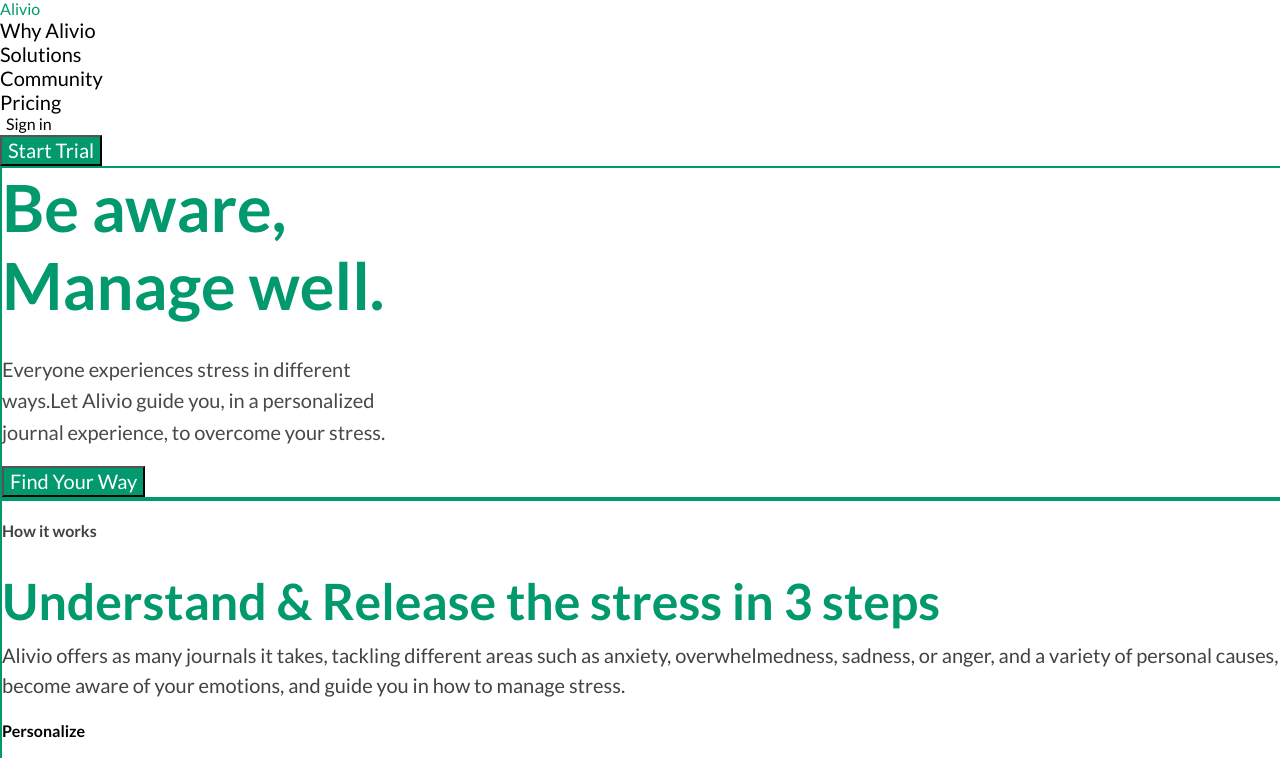
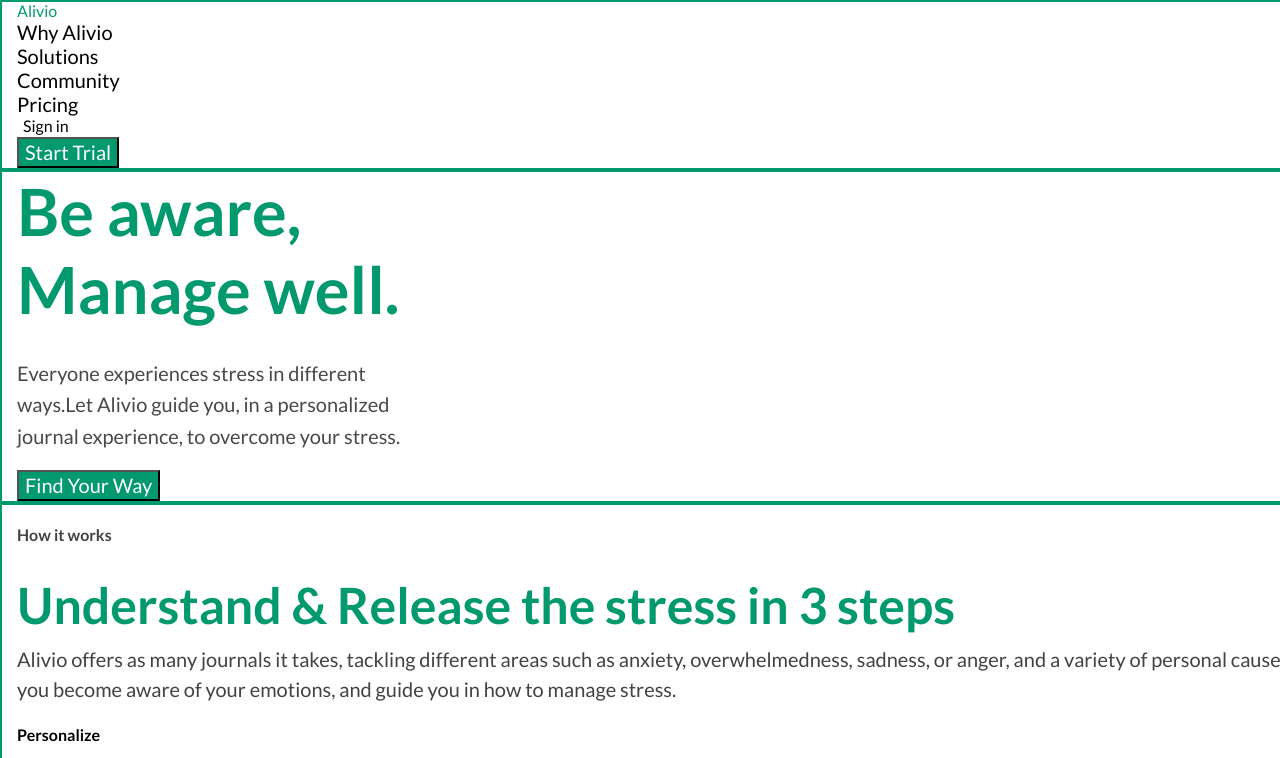
Before and after one commit to Bogdan3690/Alivio, a plain HTML site: page index.html in a window 1280 px wide. Shown: the top 758 px of the page. Drawn offline with nearby package versions, Linux system fonts and the light colour scheme.

Commit message:
add container

```diff
--- a/index.html
+++ b/index.html
@@ -12,7 +12,8 @@
 </head>
 <body>
     <!-- Header -->
-    <header class="header">
+    <header  class="header">
+        <div class="container">
         <a class="logo">Alivio</a>
         <!-- Navigation -->
         <nav class="nav">
@@ -40,7 +41,7 @@
                     <button class="button" type="button">Start Trial</button>
                 </li>
             </ul>
-
+        </div>
     </header>
         <!-- Main content -->
     <main>
@@ -99,6 +100,7 @@
     </main>
     <!-- Footer -->
     <footer>
+        <div class="container">
         <a href="">Alivio </a>
             <ul>
                 <li>
@@ -114,6 +116,7 @@
                     <a href="">Pricing</a>
                 </li>
             </ul>
+        </div>
     </footer>
 </body>
 </html>
--- a/style.css
+++ b/style.css
@@ -35,6 +35,8 @@
     border: 2px solid #01996D;
     margin-left: auto;
     margin-right: auto;
+    padding-left: 15px;
+    padding-right: 15px;
 }
 
 .title{
```
